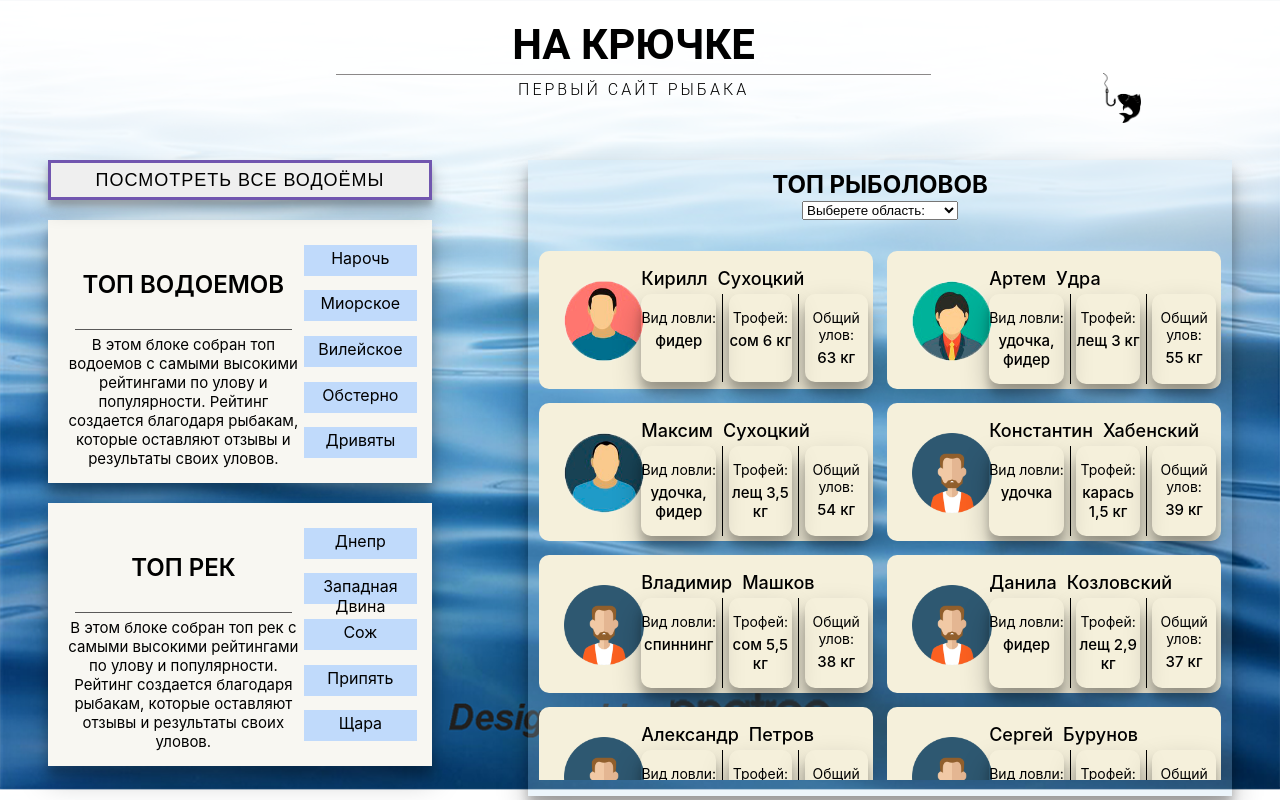
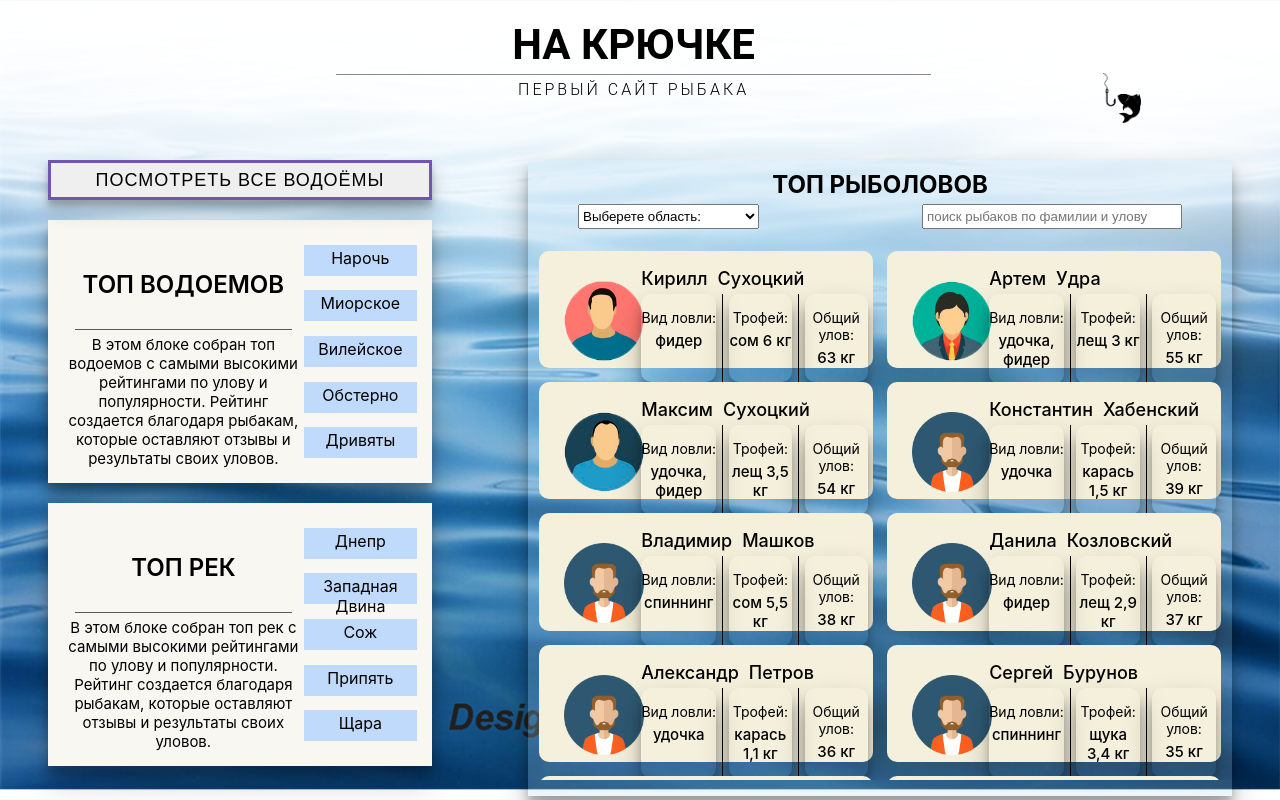
Before and after one commit to Khanetsky-Zhenya/ON_HOOK, a React (Create React App) app: page / in a window 1280 px wide. Built offline with nearby package versions, Linux system fonts and the light colour scheme.

Commit message:
add search in component fishList

```diff
--- a/src/components/Main/FishList/FishList.jsx
+++ b/src/components/Main/FishList/FishList.jsx
@@ -36,11 +36,21 @@ export const FishList = () => {
     }
   };
 
+  const [text, setText] = useState('');
+
+  const fishManSearch=(e)=>{
+    const text = (e.target.value.toLowerCase())
+    const searchFishMans = allFishMans.filter(
+    (item) => item.secondName.toLowerCase().includes(text) ||  item.trophy.toLowerCase().includes(text))
+    setText(setFishMans(searchFishMans));
+  }
+
   return (
     <div className={styles.List}>
       <div className={styles.List__Header}>
         <h2 className={styles.List__Title}>топ рыболовов</h2>
-        <select className={styles.List__SubTitle} onChange={onFilter}>
+        <div className={styles.List__FormSearch}>
+          <select className={styles.List__SubTitle} onChange={onFilter}>
           <option value="all">Выберете область:</option>
           <option value="brest">Брестская область</option>
           <option value="vitebsk">Витебская область</option>
@@ -49,6 +59,15 @@ export const FishList = () => {
           <option value="mogilev">Могилевская область</option>
           <option value="minsk">Минская область</option>
         </select>
+        <form className={styles.List__form}>
+            <input
+              className={styles.List__input}
+              value={text}
+              onChange={fishManSearch}
+              placeholder="поиск рыбаков по фамилии и улову"
+            />
+        </form>
+      </div>
       </div>
       <div className={styles.List__UserTop}>
         <FishMan fishmans={fishMans} />
--- a/src/components/Main/FishList/FishList.module.css
+++ b/src/components/Main/FishList/FishList.module.css
@@ -36,6 +36,18 @@
 .List__UserTopFlex {
   display: flex;
 }
+.List__SubTitle {
+  width: 30%;
+}
 .List__SubTitle:hover {
   cursor: pointer;
 }
+.List__input{
+  width: 250px;
+  padding: 3px 3px ;
+}
+.List__FormSearch{
+  display: flex;
+  justify-content: space-between;
+  padding: 5px 50px;
+}
--- a/src/components/Main/FishMan/FishMan.module.css
+++ b/src/components/Main/FishMan/FishMan.module.css
@@ -6,6 +6,7 @@
   display: flex;
   justify-content: space-between;
   width: 46%;
+  height: 20%;
   padding: 5px 5px 5px 5px;
   /*height: 125px;*/
   /*border: 1px solid rgb(0, 0, 0);*/
```
